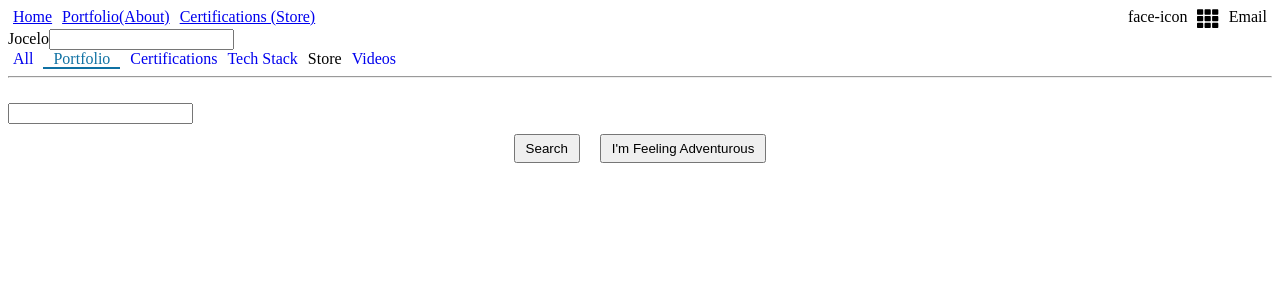
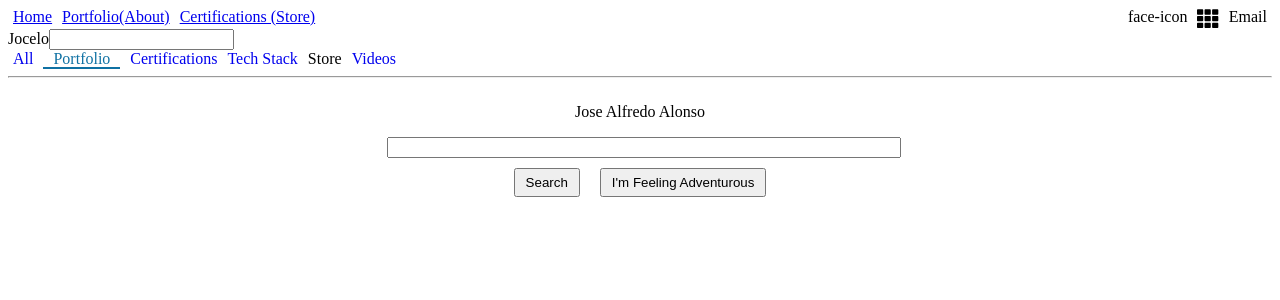
Before and after one commit to jocelo/jocelo.github.io, an Angular app: page /index in a window 1280 px wide. Shown: the top 300 px of the page. Built offline with nearby package versions, Linux system fonts and the light colour scheme.

Commit message:
Langing WIP

```diff
--- a/src/app/landing/landing.component.html
+++ b/src/app/landing/landing.component.html
@@ -1,5 +1,10 @@
 <div class="col">
-  <input type="text" class="form-control" [value]='cochinada' (keyup)="handleKeyUp($event)" (keydown)="handleKeyDown($event)">
+  <div class="align-center-container">
+    <p>Jose Alfredo Alonso</p>
+  </div>
+  <div class="align-center-container">
+    <input type="text" class="form-control" [value]='cochinada' (keyup)="handleKeyUp($event)" (keydown)="handleKeyDown($event)">
+  </div>
   <div class="actions-container">
     <button type="button" class="btn btn-search" [ngClass]="{'btn-shake':shake}" (onmouseover)="log('caca')" (click)="log('clicked')">Search</button>
     <button type="button" class="btn" (click)="log('')">I'm Feeling Adventurous</button>
--- a/src/app/landing/landing.component.scss
+++ b/src/app/landing/landing.component.scss
@@ -36,3 +36,18 @@
     transform: none;
   }
 }
+
+.align-center-container {
+  width: 40%;
+  display: block;
+  margin: auto;
+  text-align: center;
+}
+
+.align-center-container p {
+
+}
+
+.align-center-container input {
+  width: 100%;
+}
--- a/src/app/landing/landing.component.ts
+++ b/src/app/landing/landing.component.ts
@@ -8,10 +8,14 @@ import { Component, OnInit } from '@angular/core';
 export class LandingComponent implements OnInit {
   cochinada: string = '';
   shake: boolean = false;
-  topics: Array<string> = ['portfolio', 'certifications', 'games', 'photos', 'languages', 'store', 'tech stack', 'videos'];
+  topics: Array<string> = ['portfolio', 'certifications', 'photos', 'languages', 'store', 'tech stack', 'videos'];
   topicSelected: string;
 
   constructor() {
+    this.getRandomTopic();
+  }
+
+  getRandomTopic() {
     let selected = Math.floor(Math.random() * this.topics.length);
     this.topicSelected = this.topics[selected];
   }
@@ -27,9 +31,14 @@ export class LandingComponent implements OnInit {
   handleKeyDown(event): void {
     event.preventDefault();
     event.stopPropagation();
+
     if ( event.keyCode == 8) {
       this.cochinada = this.cochinada.slice(0,-1);
       this.killAnimation();
+
+      if (this.cochinada.length === 0) {
+        this.getRandomTopic();
+      }
     } else if (this.cochinada.length < this.topicSelected.length) {
       this.cochinada += this.topicSelected[this.cochinada.length];
       this.killAnimation();
```
